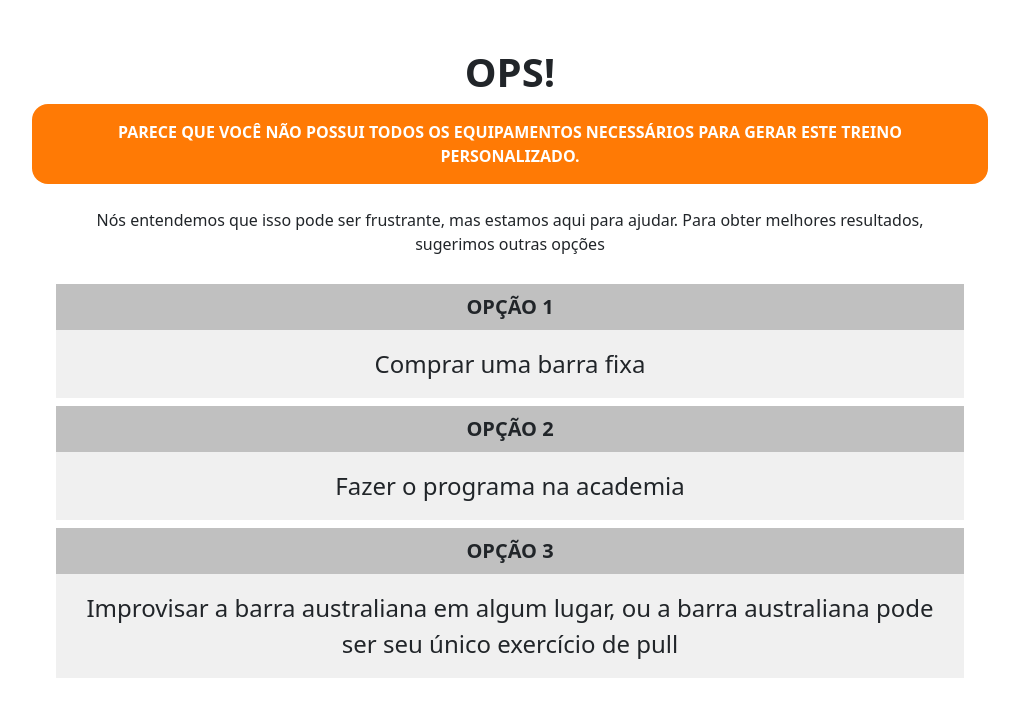
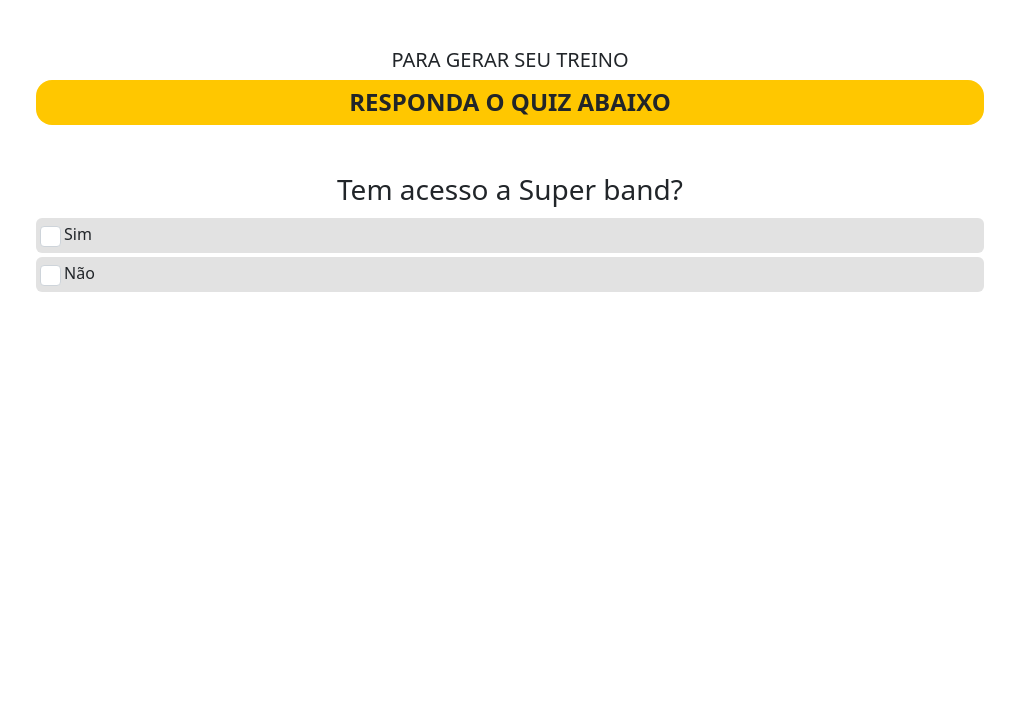
Before and after one commit to LucasAdriSilva/BW-New, a Flask app: page / in a window 1280 px wide. Shown: the part 51-768 px from the top of the page, without its empty margins (130-1149 px from the left). Run offline with Flask 2, Linux system fonts and the light colour scheme; some libraries are stand-ins or nearby versions.

Commit message:
fiz(BW): Correção de vizualização

```diff
--- a/routes/basicScreens/templates/home.html
+++ b/routes/basicScreens/templates/home.html
@@ -3,7 +3,7 @@
 
 {% block content %}
 
-<div id="quiz" class="carousel d-none slide my-5">
+<div id="quiz" class="carousel  slide my-5">
     <div class="row mb-2">
         <div class="col-12 d-flex justify-content-center align-items-center ">
             <h5 class="reset text-uppercase">
@@ -275,7 +275,7 @@
     </button> -->
 </div>
 
-<div id="msgErr" class="row  my-5">
+<div id="msgErr" class="row d-none my-5">
     <div class="col-12 mb-2 d-flex justify-content-center align-items-center">
          <h1 class="reset text-uppercase fw-bolder">Ops! </h1>
     </div>
```
